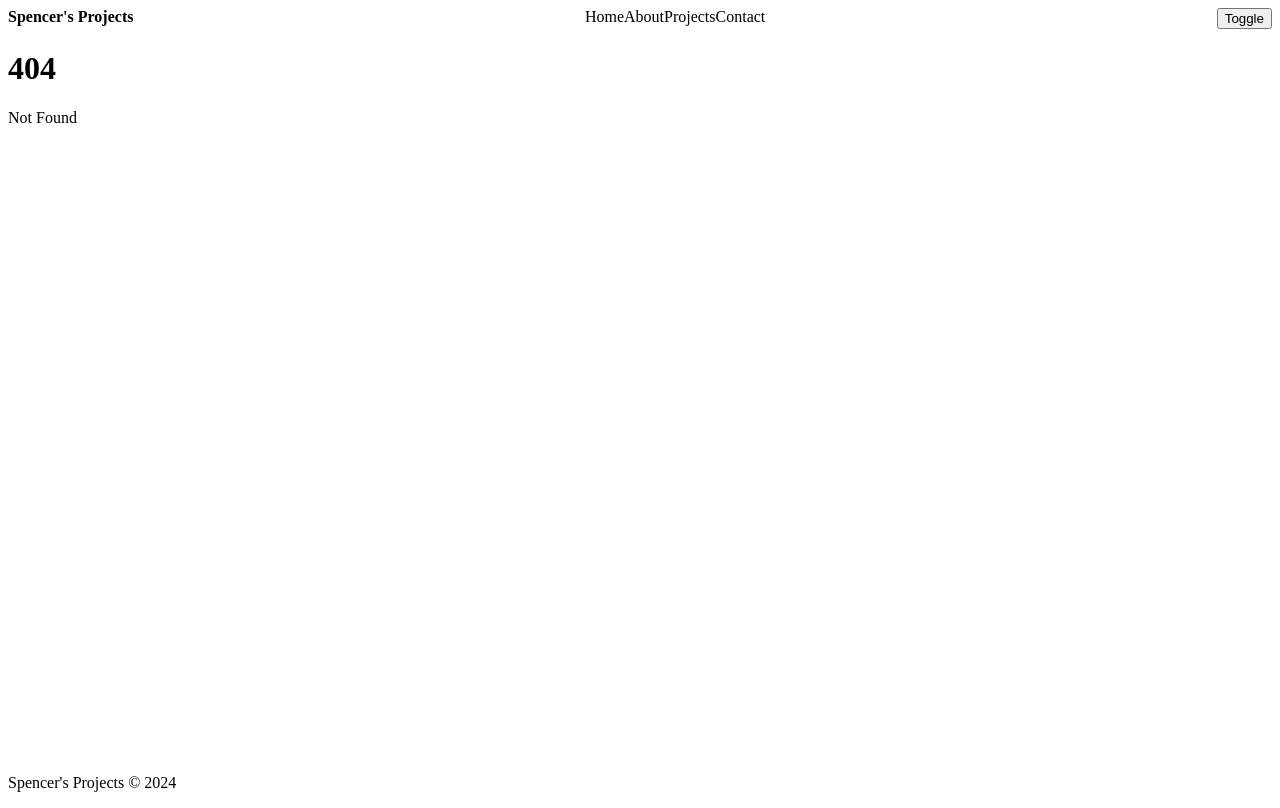
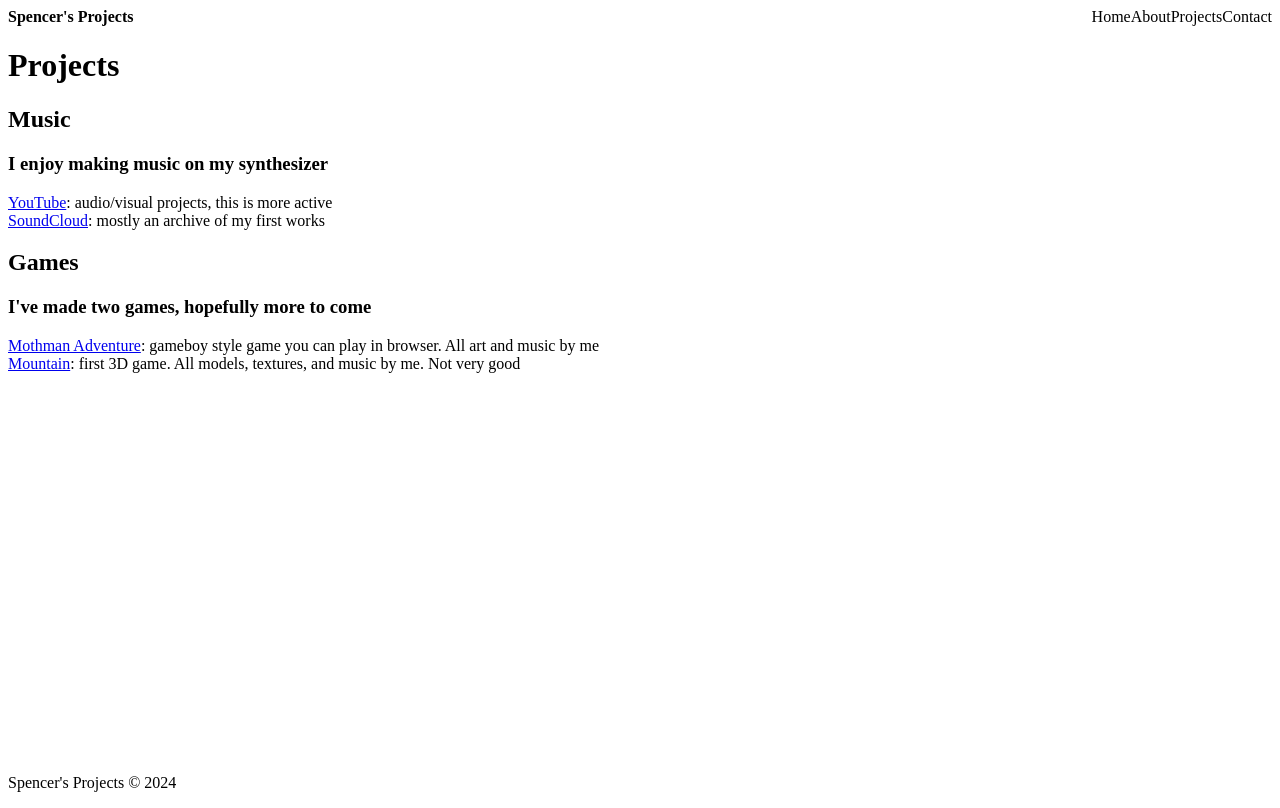
Before and after one commit to srlivingston/personal-blog, a SvelteKit app: page /projects in a window 1280 px wide. Before the commit this address had no page. Built offline with nearby package versions, Linux system fonts and the light colour scheme; a web font is replaced by a local one.

Commit message:
new pages and content

```diff
--- a/src/routes/+page.svelte
+++ b/src/routes/+page.svelte
@@ -1,2 +1,2 @@
-<h1>Welcome to SvelteKit</h1>
-<p>Visit <a href="https://kit.svelte.dev">kit.svelte.dev</a> to read the documentation</p>
+<h1>Welcome to my site</h1>
+<p>blog posts will be here soon</p>
--- /dev/null
+++ b/src/routes/about/+page.svelte
@@ -0,0 +1,3 @@
+<h1>About</h1>
+<o>I'm Spencer Livingston, I've been working as a software developer for several years.
+    I'm currently working full time while pursing my Master's in Geography studying extreme floods and droughts.</o>
--- /dev/null
+++ b/src/routes/contact/+page.svelte
@@ -0,0 +1,2 @@
+<h1>Contact</h1>
+<p>To contact, email me at spencer@srlivingston.com</p>
--- a/src/routes/header.svelte
+++ b/src/routes/header.svelte
@@ -21,8 +21,6 @@
             <a href="/contact">Contact</a>
         </li>
     </ul>
-
-    <button>Toggle</button>
 </nav>
 
 <style>
--- /dev/null
+++ b/src/routes/projects/+page.svelte
@@ -0,0 +1,14 @@
+<h1>Projects</h1>
+<h2>Music</h2>
+<h3>I enjoy making music on my synthesizer</h3>
+<ul>
+    <li><a href="https://www.youtube.com/channel/UCzwqcIkZoWCyAKWVJm3LZzw">YouTube</a>: audio/visual projects, this is more active</li>
+    <li><a href="https://soundcloud.com/spencer-livingston-640791734">SoundCloud</a>: mostly an archive of my first works</li>
+</ul>
+
+<h2>Games</h2>
+<h3>I've made two games, hopefully more to come</h3>
+<ul>
+    <li><a href="https://srlivingston.itch.io/mothman-adventure">Mothman Adventure</a>: gameboy style game you can play in browser. All art and music  by me</li>
+    <li><a href="https://srlivingston.itch.io/mountain">Mountain</a>: first 3D game. All models, textures, and music by me. Not very good</li>
+</ul>
```
